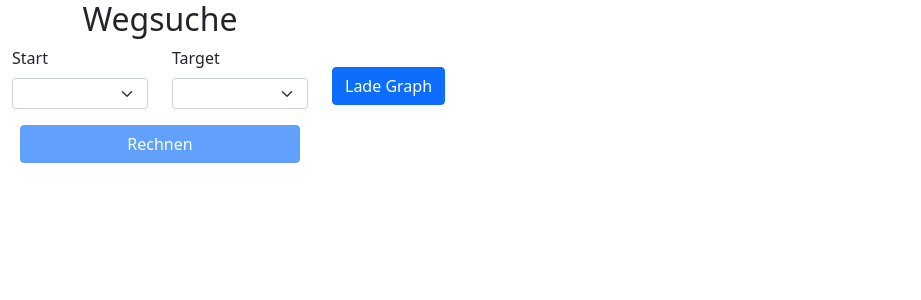
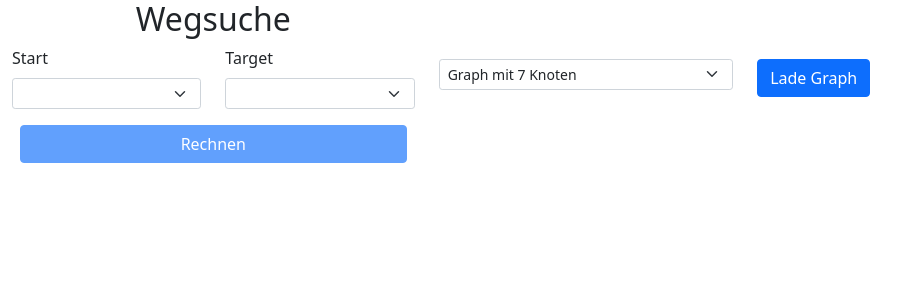
Before and after one commit to thofoer/graphdemo, a React (Create React App) app: page / in a window 1280 px wide. Shown: the top 300 px of the page, without its empty margins (0-921 px from the left). Built offline with nearby package versions, Linux system fonts and the light colour scheme.

Commit message:
mehr Graphen

```diff
--- /dev/null
+++ b/public/graph.json
@@ -0,0 +1,156 @@
+
+[
+    {
+        "name": "Graph mit 7 Knoten",
+        "type": "edges",
+        "data":
+        [
+            "A <-> B :  4",
+            "A <-> G :  3",
+            "A  -> F :  9",
+            "A  -> E :  8",
+            "A  -> D : 17",
+            "B  -> D :  8",
+            "C  -> E : 23",
+            "D  -> C :  6",
+            "D  -> G : 12",
+            "E  -> F : 11",
+            "F  -> B : 13",
+            "G  -> F :  7",
+            "G  -> C : 16"
+        ]
+    },
+    {
+        "name": "10 Knoten",
+        "type": "geo",
+        "data": [
+            "A,48.7758,9.1829",
+            "B,48.1372,11.5755",
+            "C,52.5162,13.3777",
+            "D,52.3906,13.0645",
+            "E,53.0793,8.8017",
+            "F,53.5502,9.9920",
+            "G,50.0782,8.2398",
+            "H,53.6355,11.4012",
+            "I,52.3759,9.7320",
+            "J,51.2277,6.7735"
+        ]
+    },
+    {
+        "name": "11 Knoten",
+        "type": "geo",
+        "data": [
+            "A,48.7758,9.1829",
+            "B,48.1372,11.5755",
+            "C,52.5162,13.3777",
+            "D,52.3906,13.0645",
+            "E,53.0793,8.8017",
+            "F,53.5502,9.9920",
+            "G,50.0782,8.2398",
+            "H,53.6355,11.4012",
+            "I,52.3759,9.7320",
+            "J,51.2277,6.7735" ,
+            "K,49.9929,8.2473"
+        ]
+    },
+    {
+        "name": "12 Knoten",
+        "type": "geo",
+        "data": [
+            "A,48.7758,9.1829",
+            "B,48.1372,11.5755",
+            "C,52.5162,13.3777",
+            "D,52.3906,13.0645",
+            "E,53.0793,8.8017",
+            "F,53.5502,9.9920",
+            "G,50.0782,8.2398",
+            "H,53.6355,11.4012",
+            "I,52.3759,9.7320",
+            "J,51.2277,6.7735",
+            "K,49.9929,8.2473",
+            "L,49.2402,6.9969"
+        ]
+    },
+    {
+        "name": "13 Knoten",
+        "type": "geo",
+        "data": [
+            "A,48.7758,9.1829",
+            "B,48.1372,11.5755",
+            "C,52.5162,13.3777",
+            "D,52.3906,13.0645",
+            "E,53.0793,8.8017",
+            "F,53.5502,9.9920",
+            "G,50.0782,8.2398",
+            "H,53.6355,11.4012",
+            "I,52.3759,9.7320",
+            "J,51.2277,6.7735",
+            "K,49.9929,8.2473",
+            "L,49.2402,6.9969",
+            "M,51.0504,13.7373"
+        ]
+    },
+    {
+        "name": "14 Knoten",
+        "type": "geo",
+        "data": [
+            "A,48.7758,9.1829",
+            "B,48.1372,11.5755",
+            "C,52.5162,13.3777",
+            "D,52.3906,13.0645",
+            "E,53.0793,8.8017",
+            "F,53.5502,9.9920",
+            "G,50.0782,8.2398",
+            "H,53.6355,11.4012",
+            "I,52.3759,9.7320",
+            "J,51.2277,6.7735",
+            "K,49.9929,8.2473",
+            "L,49.2402,6.9969",
+            "M,51.0504,13.7373",
+            "O,52.1205,11.6276"
+        ]
+    },
+    {
+        "name": "15 Knoten",
+        "type": "geo",
+        "data": [
+            "A,48.7758,9.1829",
+            "B,48.1372,11.5755",
+            "C,52.5162,13.3777",
+            "D,52.3906,13.0645",
+            "E,53.0793,8.8017",
+            "F,53.5502,9.9920",
+            "G,50.0782,8.2398",
+            "H,53.6355,11.4012",
+            "I,52.3759,9.7320",
+            "J,51.2277,6.7735",
+            "K,49.9929,8.2473",
+            "L,49.2402,6.9969",
+            "M,51.0504,13.7373",
+            "O,52.1205,11.6276",
+            "P,54.3233,10.1228"
+        ]
+    },
+    {
+        "name": "Deutsche Hauptstädte",
+        "type": "geo",
+        "data": [
+            "Stuttgart,48.7758,9.1829",
+            "München,48.1372,11.5755",
+            "Berlin,52.5162,13.3777",
+            "Potsdam,52.3906,13.0645",
+            "Bremen,53.0793,8.8017",
+            "Hamburg,53.5502,9.9920",
+            "Wiesbaden,50.0782,8.2398",
+            "Schwerin,53.6355,11.4012",
+            "Hannover,52.3759,9.7320",
+            "Düsseldorf,51.2277,6.7735",
+            "Mainz,49.9929,8.2473",
+            "Saarbrücken,49.2402,6.9969",
+            "Dresden,51.0504,13.7373",
+            "Magdeburg,52.1205,11.6276",
+            "Kiel,54.3233,10.1228",
+            "Erfurt,50.9848,11.0299"
+        ]
+    }
+]
--- a/src/App.tsx
+++ b/src/App.tsx
@@ -1,15 +1,20 @@
 
 import { GraphComp } from "./GraphComp";
 import { createRef,  useState } from "react";
-import { Graph, GraphNode, Path, NodeId } from "./types";
-import { Button, Col, Form, FormGroup, ListGroup, ListGroupItem, Row } from "react-bootstrap";
+import { Graph, Path, NodeId, GraphDef } from "./types";
+import { Button, Col, Form, FormGroup, ListGroup, ListGroupItem, ProgressBar, Row } from "react-bootstrap";
 import { useEffect } from "react";
 import { CalcResult } from './algorithms';
 
 
+
 function App() {
 
+  const [graphDefs, setGraphDefs] = useState<GraphDef[]>();
+  const [graphDef, setGraphDef] = useState<GraphDef>();
   const [graph, setGraph] = useState<Graph>();
+
+  const [queueSize, setQueueSize] = useState<number>(0);
 
   const [startNode, setStartNode] = useState<NodeId>();
   const [targetNode, setTargetNode] = useState<NodeId>();
@@ -25,38 +30,60 @@ function App() {
 
   const calcButton = createRef<HTMLButtonElement>();
 
-  const loadGraph = async () => {
-    if (!graph) {
-      const response = await fetch("graph1.txt");
-      const graphDef = await response.text();
-      console.dir(graphDef);
-      setGraph(Graph.parse(graphDef));
+
+  useEffect( () => {
+    const loadGraphDefs = async () => {
+      if (!graphDefs) {
+        const response = await fetch("graph.json");
+        const graphDefs = await response.json();
+        console.dir(graphDefs);
+        setGraphDefs(graphDefs as GraphDef[]);
+        setGraphDef(graphDefs[0]);
       }
     };
+    loadGraphDefs()},
+  [graphDefs]);
+
+  const loadGraph = () => {
+    console.log(graphDef);
+    if (graphDef) {
+      setGraph(Graph.of(graphDef));
+      console.log(graph);
+    }
+  }
+
 
   useEffect(() => {
 
     if (calcButton.current) {
-     calcButton.current.disabled = !(startNode && targetNode) || (startNode === targetNode);
+     calcButton.current.disabled = (!graph ||(graphDef?.type !== "geo") ) && (!(startNode && targetNode) || (startNode === targetNode));
     }
   },[startNode, targetNode, calcButton]);
 
+  const setStepCount = (n: number) => {
+    const elem = document.getElementById("stepCount");
+    console.log(elem);
+  }
+
   const calcPaths = () => {
 
+    if (graphDef?.type==="edges") {
       setResultPaths( graph?.allPaths(startNode!, targetNode!)!);
       setResultShortestPathSimple(graph?.shortestPath(startNode!, targetNode!));
       setResultShortestPathPrio(graph?.shortestPath(startNode!, targetNode!, true));
       setResultShortestRoundtripSimple(graph?.shortestRoundtrip());
+    }
     setResultShortestRoundtripPrio(graph?.shortestRoundtrip(true));
   }
 
   return (
     <div className="App">
       <Row className="mx-0">
-        <Col xs={3} className="bg-white">
+        <Col xs={4} className="bg-white">
           <div className="h2 text-center">Wegsuche</div>
 
           <Form>
+          {graphDef?.type==="edges" &&
            <Row className="mb-3">
             <FormGroup as={Col}>
 
@@ -76,14 +103,17 @@ function App() {
                 </Form.Select>
 
               </FormGroup>
+
             </Row>
+            }
             <Row className="m-2">
               <Button  ref={calcButton} onClick={calcPaths}>Rechnen</Button>
             </Row>
           </Form>
-          {resultPaths &&
+          {resultShortestRoundtripPrio  &&/* graphDef?.type==="edges" && */
             <Row>
               <div className="h3 text-center">Ergebnis</div>
+
               <Form.Text className="text-muted">
                 Kürzester Pfad
               </Form.Text>
@@ -94,27 +124,74 @@ function App() {
               <Form.Text className="text-muted">
                 Kürzeste Rundreise
               </Form.Text>
+
               <ListGroup className="m-2">
                 <ListGroupItem as="li" key="shortestRoundtripSimple">SimpleStrategy {resultShortestRoundtripSimple?.stepCount} Schritte<br/>{resultShortestRoundtripSimple?.data ? resultShortestRoundtripSimple?.data.strRep() : "keine Lösung"}</ListGroupItem>
                 <ListGroupItem as="li" key="shortestRoundtripPrio">PrioStrategy {resultShortestRoundtripPrio?.stepCount} Schritte<br/>{resultShortestRoundtripPrio?.data ? resultShortestRoundtripPrio?.data.strRep() : "keine Lösung"}</ListGroupItem>
               </ListGroup>
+
+              {resultPaths &&
+          <>
               <Form.Text className="text-muted mt-5">
                 Alle Pfade (Schritte: {resultPaths.stepCount})
               </Form.Text>
               <ListGroup className="m-2">
                 {resultPaths.data.map( p => <ListGroupItem as="li" key={p.strRep()} onClick={()=>setHighlightPath(p)} action>{p.strRep()}</ListGroupItem>)}
               </ListGroup>
+              </>
+            }
+            </Row>
+          }
+          {graphDef?.type==="geo" && false &&
+          <div>
+            <Form.Text className="text-muted m-3">
+                Einträge in Queue
+              </Form.Text>
 
-            </Row>
+              <ProgressBar  className="m-3" now={queueSize} />
 
+              <Form.Text className="text-muted m-3">
+                Schritte
+              </Form.Text>
+
+              <Form.Control
+                className="m-3"
+                id="stepCount"
+                  as="input"
+                  readOnly
+                  value={45}
+
+              />
+
+          <Form.Control
+            className="m-3"
+              as="textarea"
+              readOnly
+              style={{ height: '500px' }}
+          />
+
+
+          </div>
           }
         </Col>
-        <Col className="d-flex" xs={9}>
+        <Col className="d-flex" xs={8}>
           {graph ? (
-            <GraphComp graph={graph} highlightPath={highlightPath} />
+            <GraphComp graph={graph} highlightPath={highlightPath} complete={graphDef?.type === "geo"} defaultLayout={graphDef?.type === "geo" ? "preset" : "circle"}/>
           ) : (
             <div className="d-flex align-items-center" >
+              <Form>
+
+                <Row className="mb-3">
+                  <FormGroup as={Col} style={{width: "500px"}}>
+                    <Form.Select size="sm" onChange={ event => setGraphDef(graphDefs![event.target.selectedIndex])}>
+                      {graphDefs?.map( g => <option key={g.name}>{g.name}</option>)}
+                    </Form.Select>
+                    </FormGroup>
+                    <FormGroup as={Col}>
                     <Button onClick={loadGraph}>Lade Graph</Button>
+                  </FormGroup>
+                </Row>
+              </Form>
             </div>
           )}
         </Col>
--- a/src/graphstyles.ts
+++ b/src/graphstyles.ts
@@ -5,14 +5,15 @@ export const graphStyles: cytoscape.Stylesheet[] = [
         selector: 'node',
         style: {
           'text-valign': 'center',
-          'color': '#FFF',
+          'color': '#000',
           'label': 'data(name)',
         },
       },
       {
         selector: '.blue',
         style: {
-          'background-color': '#00F'
+          'background-color': '#00F',
+          'color': '#FFF'
         },
       },
       {
@@ -44,6 +45,12 @@ export const graphStyles: cytoscape.Stylesheet[] = [
         }
       },
       {
+        selector: '.edgeBidirectional',
+        style: {
+          'target-arrow-shape': 'none'
+        }
+      },
+      {
           selector: '.edgeHighlight',
           style: {
             'width': 5,
```
Also changed, not shown: src/GraphComp.tsx (+15 -4 lines), src/algorithms.ts (+18 -9 lines), src/types.ts (+69 -5 lines), package.json (line endings or trailing spaces), public/graph1.txt (deleted), 1 other file (tests, documents, lock files or other folders). Lines whose indentation alone changed are shown as unchanged.
